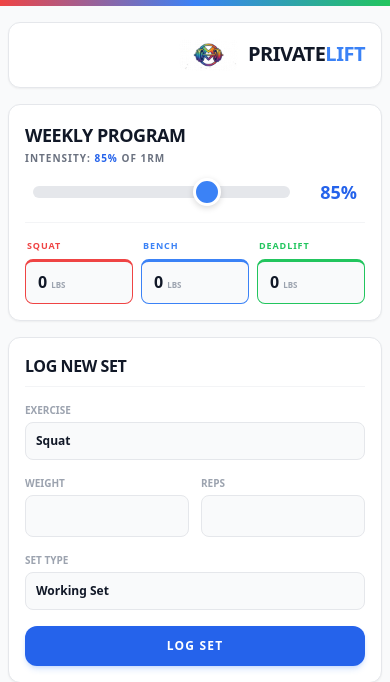
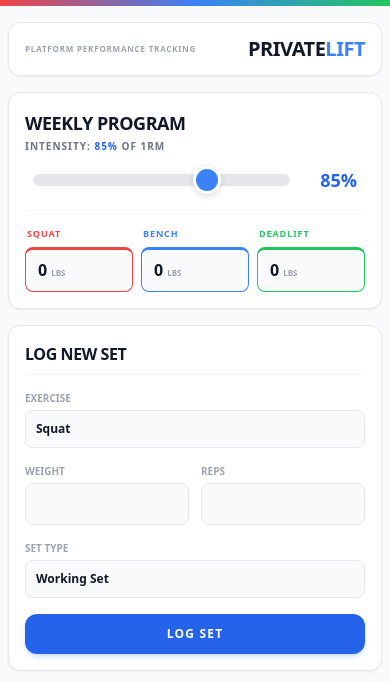
Before and after one commit to jeremiahn/PrivateLift, a Django app: page / in a window 390 px wide. Shown: the top 682 px of the page. Run offline with Django 5.2, Linux system fonts and the light colour scheme; the visitor is signed in with stand-in values (Sample User, id 1); data that the repository does not hold is empty; some libraries are stand-ins or nearby versions.

Commit message:
UI: Remove header logo and add tagline to left side on mobile

```diff
--- a/lifting/templates/lifting/base.html
+++ b/lifting/templates/lifting/base.html
@@ -15,7 +15,8 @@
     <main class="max-w-6xl mx-auto px-2 py-4 pb-20 sm:px-4 sm:py-6 md:pb-6">
         <header class="flex flex-row justify-between items-center bg-white dark:bg-gray-800 p-4 md:p-6 rounded-xl border border-gray-200 dark:border-gray-700 shadow-sm dark:shadow-lg mb-4 md:mb-8 transition-colors">
 
-            <!-- Left Side: Navigation Links (Desktop) -->
+            <!-- Left Side: Navigation Links (Desktop) or Tagline (Mobile) -->
+            <div class="flex items-center">
                 {% if request.user.is_authenticated %}
                 <nav class="hidden md:flex items-center gap-2">
                     <a href="{% url 'dashboard' %}" class="bg-blue-600 hover:bg-blue-500 text-white text-center text-xs font-black py-2.5 px-4 rounded-lg transition border border-blue-500 shadow-md shadow-blue-500/10 dark:shadow-blue-900/20">
@@ -31,20 +32,21 @@
                         Settings
                     </a>
                 </nav>
-            {% else %}
-            <!-- Spacer to keep brand right-aligned when not logged in -->
-            <div></div>
                 {% endif %}
 
-            <!-- Right Side: Brand Text & Logo -->
-            <a href="{% url 'dashboard' %}" class="flex items-center gap-2.5 md:gap-4 hover:text-blue-500 transition group ml-auto">
-                <img src="{% static 'lifting/logo.png' %}" class="h-8 sm:h-9 md:h-12 w-auto object-contain rounded-md" alt="PrivateLift Logo">
-                <div class="text-left">
+                <!-- Mobile Tagline (Visible only on mobile) -->
+                <span class="md:hidden text-[7px] min-[360px]:text-[8px] sm:text-[10px] font-black text-gray-400 dark:text-gray-500 uppercase tracking-widest leading-none">
+                    Platform Performance Tracking
+                </span>
+            </div>
+
+            <!-- Right Side: Brand Text -->
+            <a href="{% url 'dashboard' %}" class="flex flex-col items-end hover:text-blue-500 transition text-right group ml-auto">
                 <span class="text-xl md:text-2xl font-black text-gray-900 dark:text-white tracking-tight group-hover:text-blue-500 transition leading-none">
                     PRIVATE<span class="text-blue-500">LIFT</span>
                 </span>
-                    <p class="text-[9px] sm:text-[10px] text-gray-500 dark:text-gray-400 font-semibold mt-1 uppercase tracking-wider hidden sm:block">Platform Performance Tracking</p>
-                </div>
+                <!-- Desktop Tagline (Hidden on mobile, visible on desktop) -->
+                <p class="text-[9px] sm:text-[10px] text-gray-500 dark:text-gray-400 font-semibold mt-1 uppercase tracking-wider hidden md:block">Platform Performance Tracking</p>
             </a>
         </header>
 
```
Lines whose indentation alone changed are shown as unchanged.
